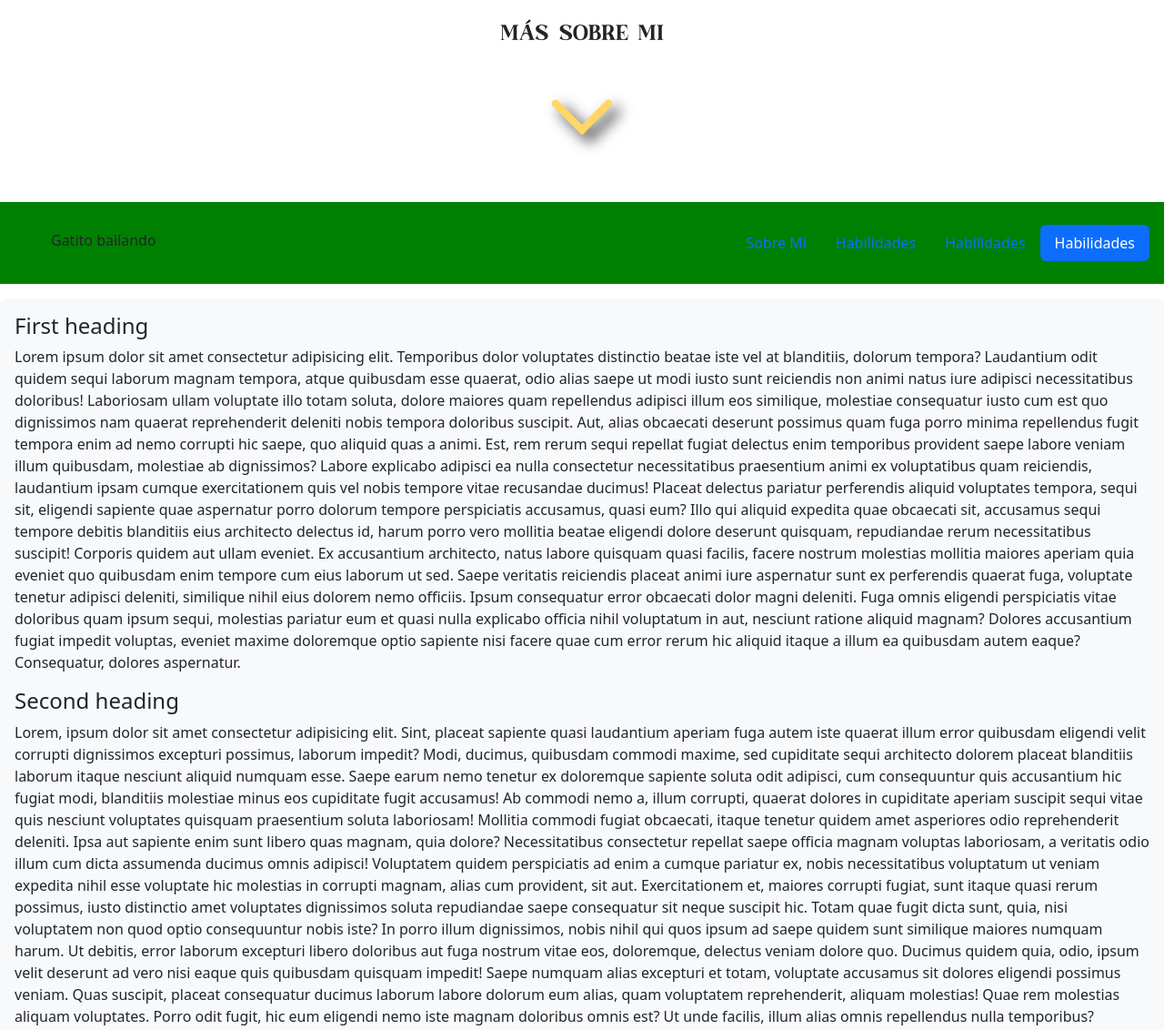
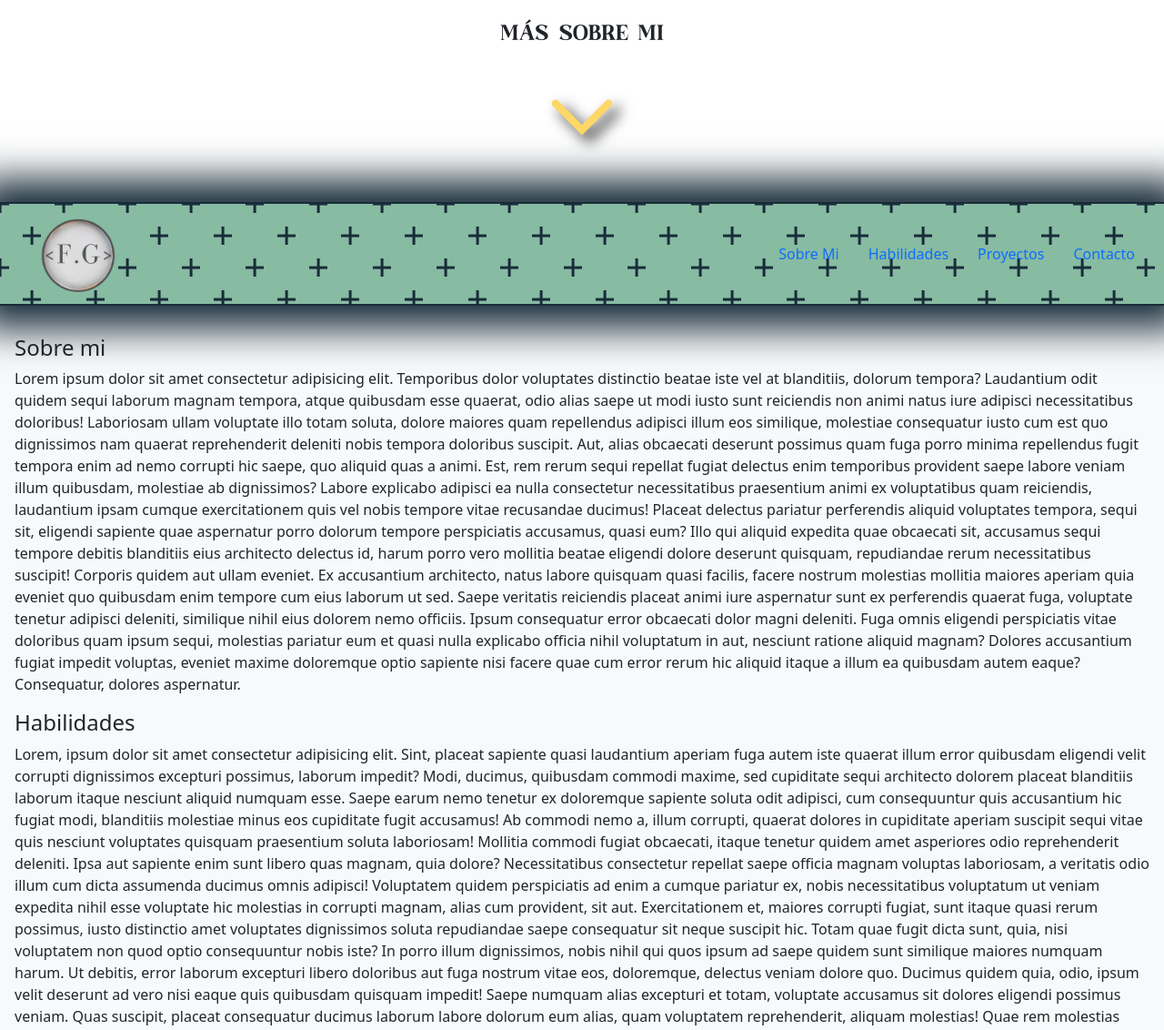
Before and after one commit to FacundoGamm/PortafolioF.G, a plain HTML site: page index.html in a window 1280 px wide. Shown: the part 1184-2316 px from the top of the page at 91% size. Drawn offline with nearby package versions, Linux system fonts and the light colour scheme; a web font is replaced by a local one.

Commit message:
estilado barra nav paralax

```diff
--- a/css/style.css
+++ b/css/style.css
@@ -15,6 +15,10 @@
 @font-face {
   font-family: "hopper";
   src: url(../recursos/fuentes/HulbertHopperDisplay.ttf); }
+
+@font-face {
+  font-family: "simply";
+  src: url(../recursos/fuentes/SimplySerif-Book.ttf); }
 
 .fondoLogo {
   border-style: double;
@@ -68,7 +72,7 @@
       color: #FED766; }
     .presentación .presentacion-parrafos p {
       font-size: xx-large;
-      font-family: hopper;
+      font-family: simply;
       margin: 20px 50px;
       filter: drop-shadow(-5px 4px 10px black); }
   .presentación .presentacion-imgs {
@@ -105,12 +109,11 @@
   .desliza .msm {
     font-size: x-large;
     margin-top: 60px; }
-
-.flecha {
-  width: 100px;
-  color: #FED766;
-  border-width: 1px;
-  filter: drop-shadow(8px 8px 8px #292929); }
+  .desliza .flecha {
+    width: 100px;
+    color: #FED766;
+    border-width: 1px;
+    filter: drop-shadow(8px 8px 8px #292929); }
 
 @keyframes move {
   100% {
@@ -447,15 +450,22 @@
   transform-origin: -3vw 11vh;
   box-shadow: 54vmin 0 6.86709998223253vmin currentColor; }
 
-.gatito {
-  margin: 30px 40px;
-  height: 30px; }
-
 .navscroll {
-  background-color: green;
+  background-color: #87BBA2;
+  opacity: 1;
+  background: radial-gradient(circle, transparent 20%, #87BBA2 20%, #87BBA2 80%, transparent 80%, transparent), radial-gradient(circle, transparent 20%, #87BBA2 20%, #87BBA2 80%, transparent 80%, transparent) 35px 35px, linear-gradient(#182C3A 2.8px, transparent 2.8px) 0 -1.4px, linear-gradient(90deg, #182C3A 2.8px, #87BBA2 2.8px) -1.4px 0;
+  background-size: 70px 70px, 70px 70px, 35px 35px, 35px 35px;
+  background-attachment: fixed;
   display: flex;
   align-items: center;
   align-content: center;
   justify-content: space-between;
   position: sticky;
-  top: 0; }
+  top: 0;
+  border-style: solid;
+  border-width: 2px 0px;
+  border-color: #182C3A;
+  box-shadow: 0px 0px 40px 25px #182C3A; }
+  .navscroll .logoimg img {
+    width: 100px;
+    margin: 5px 20px; }
--- a/index.html
+++ b/index.html
@@ -7,6 +7,7 @@
     <link href="https://cdn.jsdelivr.net/npm/bootstrap@5.3.0-alpha3/dist/css/bootstrap.min.css" rel="stylesheet"
         integrity="sha384-KK94CHFLLe+nY2dmCWGMq91rCGa5gtU4mk92HdvYe+M/SXH301p5ILy+dN9+nJOZ" crossorigin="anonymous">
     <meta name="viewport" content="width=device-width, initial-scale=1.0">
+    <link rel="shortcut icon" href="./recursos/imagenes/logoimg.png">
     <link rel="stylesheet" href="./css/style.css">
     <title>Facundo Gamm :)</title>
 </head>
@@ -80,27 +81,27 @@
     </header>
     <nav>
         <nav id="navbar-example2" class="navscroll  px-3 mb-3">
-            <a class="navbar-brand gatito" href="#">
-                <p>Gatito bailando</p>
+            <a class="navbar-brand logoimg" href="#">
+                <img src="./recursos/imagenes/logoimg.png" alt="">
             </a>
             <ul class="nav nav-pills">
                 <li class="nav-item">
                     <a class="nav-link" href="#scrollspyHeading1">Sobre Mi</a>
                 </li>
                 <li class="nav-item">
-                    <a class="nav-link" href="#scrollspyHeading2">Habilidades</a>
+                    <a class="nav-link" href="##scrollspyHeading2">Habilidades</a>
                 </li>
                 <li class="nav-item">
-                    <a class="nav-link" href="#scrollspyHeading3">Habilidades</a>
+                    <a class="nav-link" href="#scrollspyHeading3">Proyectos</a>
                 </li>
                 <li class="nav-item">
-                    <a class="nav-link" href="#scrollspyHeading4">Habilidades</a>
+                    <a class="nav-link" href="#scrollspyHeading4">Contacto</a>
                 </li>
             </ul>
         </nav>
         <div data-bs-spy="scroll" data-bs-target="#navbar-example2" data-bs-root-margin="0px 0px -40%"
             data-bs-smooth-scroll="true" class="scrollspy-example bg-body-tertiary p-3 rounded-2" tabindex="0">
-            <h4 id="scrollspyHeading1">First heading</h4>
+            <h4 id="scrollspyHeading1">Sobre mi</h4>
             <p>Lorem ipsum dolor sit amet consectetur adipisicing elit. Temporibus dolor voluptates distinctio beatae
                 iste vel at blanditiis, dolorum tempora? Laudantium odit quidem sequi laborum magnam tempora, atque
                 quibusdam esse quaerat, odio alias saepe ut modi iusto sunt reiciendis non animi natus iure adipisci
@@ -124,7 +125,7 @@
                 aut, nesciunt ratione aliquid magnam? Dolores accusantium fugiat impedit voluptas, eveniet maxime
                 doloremque optio sapiente nisi facere quae cum error rerum hic aliquid itaque a illum ea quibusdam autem
                 eaque? Consequatur, dolores aspernatur.</p>
-            <h4 id="scrollspyHeading2">Second heading</h4>
+            <h4 id="#scrollspyHeading2">Habilidades</h4>
             <p>Lorem, ipsum dolor sit amet consectetur adipisicing elit. Sint, placeat sapiente quasi laudantium aperiam
                 fuga autem iste quaerat illum error quibusdam eligendi velit corrupti dignissimos excepturi possimus,
                 laborum impedit? Modi, ducimus, quibusdam commodi maxime, sed cupiditate sequi architecto dolorem
@@ -147,7 +148,7 @@
                 suscipit, placeat consequatur ducimus laborum labore dolorum eum alias, quam voluptatem reprehenderit,
                 aliquam molestias! Quae rem molestias aliquam voluptates. Porro odit fugit, hic eum eligendi nemo iste
                 magnam doloribus omnis est? Ut unde facilis, illum alias omnis repellendus nulla temporibus?</p>
-            <h4 id="scrollspyHeading3">Third heading</h4>
+            <h4 id="scrollspyHeading3">Proyectos</h4>
             <p>Lorem ipsum dolor sit amet consectetur adipisicing elit. Labore, cum adipisci? Doloremque quo dicta rem
                 eius asperiores earum possimus beatae nisi labore et mollitia sed, quasi doloribus debitis, fugit harum
                 quidem culpa totam enim cum quisquam tempore incidunt ipsa. Laborum temporibus delectus ad a
@@ -171,7 +172,7 @@
                 nemo vitae dolorem inventore, nulla hic quae necessitatibus animi tempore repellendus commodi! At et
                 facere excepturi veritatis voluptates provident, magnam vitae quae commodi, quisquam consequuntur illo
                 itaque? Laboriosam adipisci doloribus itaque autem.</p>
-            <h4 id="scrollspyHeading4">Fourth heading</h4>
+            <h4 id="scrollspyHeading4">Contacto</h4>
             <p>Lorem, ipsum dolor sit amet consectetur adipisicing elit. Obcaecati nulla adipisci atque sequi molestiae
                 iusto similique, quae nihil iste facilis! Sunt vero molestias, dicta placeat excepturi veritatis! Totam,
                 fuga. Distinctio laboriosam officiis rem excepturi veritatis veniam a delectus natus facilis sunt vitae
--- a/scss/fuentes.scss
+++ b/scss/fuentes.scss
@@ -18,3 +18,8 @@
     font-family: "hopper" ;
     src: url(../recursos/fuentes/HulbertHopperDisplay.ttf);
 }
+
+@font-face {
+    font-family: "simply";
+    src: url(../recursos/fuentes/SimplySerif-Book.ttf);
+}
--- a/scss/main.scss
+++ b/scss/main.scss
@@ -1,18 +1,4 @@
 @import './fuentes.scss';
 @import './header.scss';
 @import './fondoanimado.scss';
-
-.gatito {
-    margin: 30px 40px;
-    height: 30px;
-}
-
-.navscroll {
-    background-color: green;
-    display: flex;
-    align-items: center;
-    align-content: center;
-    justify-content: space-between;
-    position: sticky;
-    top: 0;
-}
+@import './nav.scss';
--- /dev/null
+++ b/scss/nav.scss
@@ -0,0 +1,21 @@
+.navscroll {
+    background-color: #87BBA2;
+    opacity: 1;
+    background: radial-gradient(circle, transparent 20%, #87BBA2 20%, #87BBA2 80%, transparent 80%, transparent), radial-gradient(circle, transparent 20%, #87BBA2 20%, #87BBA2 80%, transparent 80%, transparent) 35px 35px, linear-gradient(#182C3A 2.8000000000000003px, transparent 2.8000000000000003px) 0 -1.4000000000000001px, linear-gradient(90deg, #182C3A 2.8000000000000003px, #87BBA2 2.8000000000000003px) -1.4000000000000001px 0;
+    background-size: 70px 70px, 70px 70px, 35px 35px, 35px 35px;
+    background-attachment: fixed;
+    display: flex;
+    align-items: center;
+    align-content: center;
+    justify-content: space-between;
+    position: sticky;
+    top: 0;
+    border-style: solid;
+    border-width: 2px 0px;
+    border-color:#182C3A ;
+    box-shadow: 0px 0px 40px 25px #182C3A;
+    .logoimg img{
+            width: 100px;
+            margin: 5px 20px;
+        }
+}
```
Also changed, not shown: scss/header.scss (+7 -9 lines), recursos/fuentes/SimplySerif-Book.ttf (added), recursos/imagenes/logoimg.png (added).
